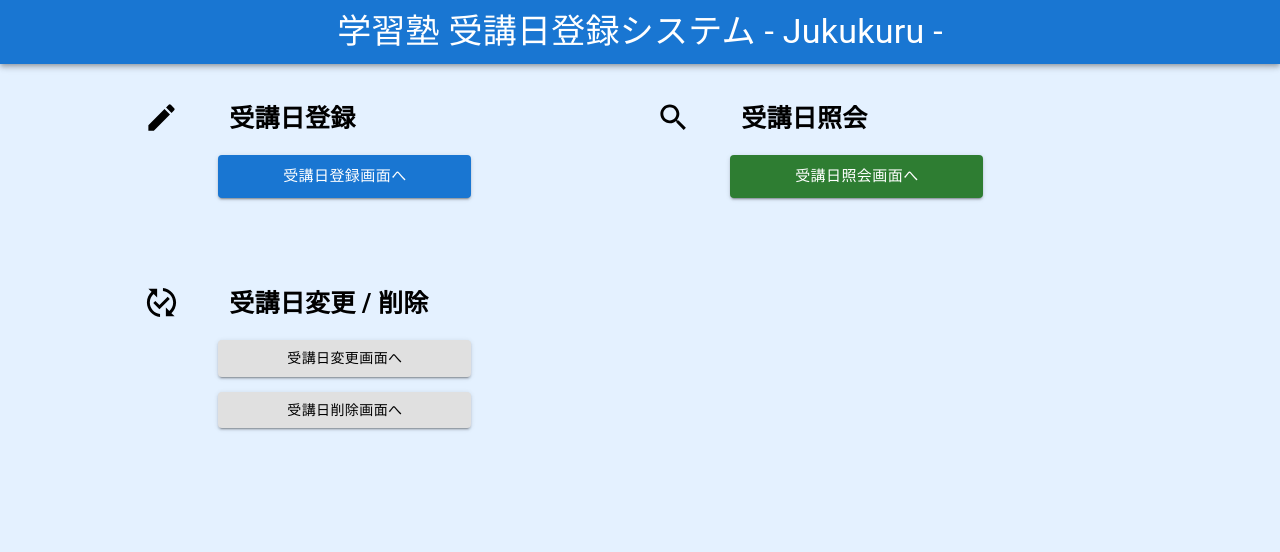
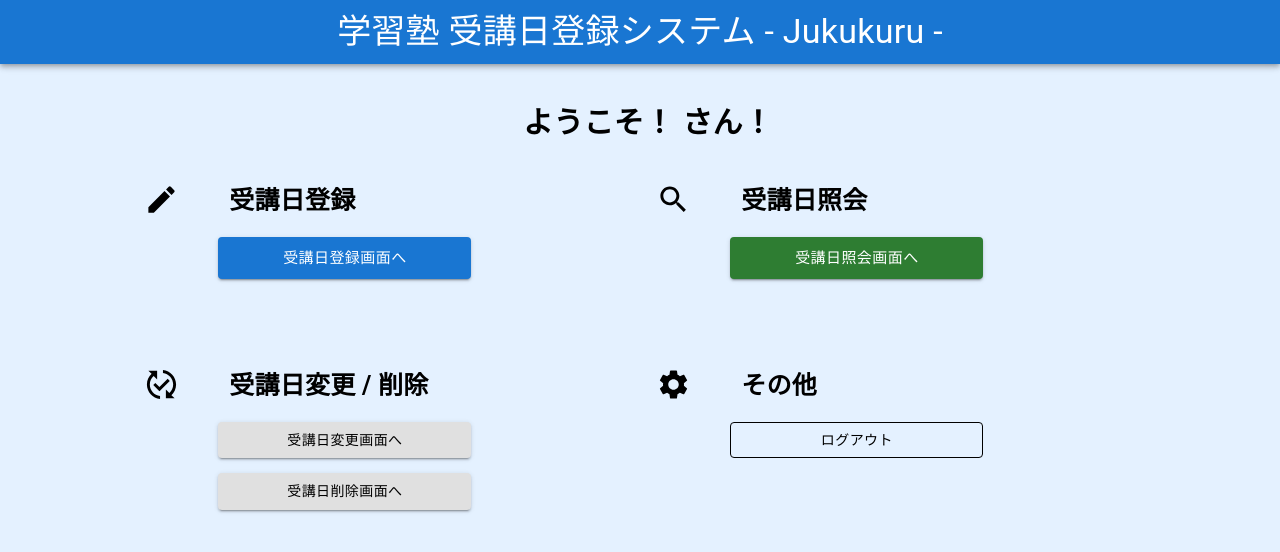
Before and after one commit to EijiToriki/JukuKuru_React-Spring, a React (Create React App) app in the folder 02_frontend/: page /menu in a window 1280 px wide. Shown: the top 552 px of the page. Built offline with nearby package versions, Linux system fonts and the light colour scheme.

Commit message:
メニュー画面の整理、ボタンの活性、非活性に関する処理。

```diff
--- a/02_frontend/src/common/FormArea.js
+++ b/02_frontend/src/common/FormArea.js
@@ -12,7 +12,7 @@ export default function FormArea({cnt, handleDateList, setHandleDateList, handle
           labelId="delete-dates"
           id="delete-date"
           value={handleDateList[cnt]}
-          label="date"
+          label="来塾日"
           onChange={(event) => handleSelectBoxChange(event, cnt, handleDateList, setHandleDateList)}
         >
           {
--- a/02_frontend/src/components/Login.js
+++ b/02_frontend/src/components/Login.js
@@ -32,6 +32,7 @@ export default function Login() {
         localStorage.setItem("teacherId", res.data.teacher_id)
         localStorage.setItem("classroomId", res.data.classroom_id)
         localStorage.setItem("name", res.data.name)
+        localStorage.setItem("registerFlag", res.data.register_flag)
         navigate("/menu")
       }else{
         console.log("ログイン失敗")
--- a/02_frontend/src/components/Menu.js
+++ b/02_frontend/src/components/Menu.js
@@ -1,32 +1,53 @@
-import { Box, Button, Grid, Typography } from '@mui/material'
-import React from 'react'
+import { Alert, Box, Button, Grid, Typography } from '@mui/material'
+import React, { useState } from 'react'
 import CreateIcon from '@mui/icons-material/Create';
 import SearchIcon from '@mui/icons-material/Search';
 import PublishedWithChangesIcon from '@mui/icons-material/PublishedWithChanges';
+import SettingsIcon from '@mui/icons-material/Settings';
 import { useNavigate } from 'react-router-dom';
 
 export default function Menu() {
+  const [alertFlag, setAlertFlag] = useState(false)
+
   const navigate = useNavigate()
+  const studentName = localStorage.getItem("name")
+  const registerFlag = localStorage.getItem("registerFlag")
 
   const handleRegister = () =>{
     navigate("/register")
   }
 
-  const handleInquiry = () =>{
-    navigate("/inquiry")
+  const handleLogout = () =>{
+    localStorage.clear()
+    navigate("/")
   }
 
-  const handleChange = () =>{
-    navigate("/change")
+  const moveFuctionScreen = (prefix) => {
+    console.log(registerFlag)
+    if(registerFlag === "1"){
+      navigate(prefix)
+    }else{
+      setAlertFlag(true)
     }
-
-  const handleDelete = () =>{
-    navigate("/delete")
   }
 
 
   return (
+    <>
+      {
+      alertFlag ?
+        <Alert severity="warning" onClose={() => {setAlertFlag(false)}} width='80%'>
+          「受講日登録画面」より、受講日の登録を行ってください。
+        </Alert>
+      :
+        <></>
+      }
       <Grid container spacing={2} width="80%" margin="auto">
+        <Grid item xs={12} marginTop="2%">
+          <Typography fontWeight="bold" fontSize="30px" textAlign="center">
+              ようこそ！ {studentName} さん！
+          </Typography>
+        </Grid>
         <Grid item xs={1} marginTop="2%">
           <CreateIcon fontSize='large' />
         </Grid>
@@ -47,13 +68,19 @@ export default function Menu() {
 
         <Grid item xs={6}>
           <Box marginLeft="15%">
+            {
+              registerFlag==="1" ?
+                <Button variant="contained" style={{width: "60%"}} size='large' disabled>受講日登録画面へ</Button>
+              :
                 <Button variant="contained" style={{width: "60%"}} size='large' onClick={handleRegister}>受講日登録画面へ</Button>
+            }
+
           </Box>
         </Grid>
 
         <Grid item xs={6}>
           <Box marginLeft="15%">
-          <Button variant="contained" style={{width: "60%"}} color="success" size='large' onClick={handleInquiry}>受講日照会画面へ</Button>
+            <Button variant="contained" style={{width: "60%"}} color="success" size='large' onClick={() => moveFuctionScreen("/inquiry")}>受講日照会画面へ</Button>
           </Box>
         </Grid>
 
@@ -61,26 +88,36 @@ export default function Menu() {
         <Grid item xs={1} marginTop="7%">
           <PublishedWithChangesIcon fontSize='large' />
         </Grid>
-      <Grid item xs={11} marginTop="7%">
+        <Grid item xs={5} marginTop="7%">
           <Typography fontWeight="bold" fontSize="25px">
             受講日変更 / 削除
           </Typography>
         </Grid>
 
+        <Grid item xs={1} marginTop="7%">
+          <SettingsIcon fontSize='large' />
+        </Grid>
+        <Grid item xs={5} marginTop="7%">
+          <Typography fontWeight="bold" fontSize="25px">
+            その他
+          </Typography>
+        </Grid>
+
         <Grid item xs={6}>
           <Box marginLeft="15%">
-          <Button variant="contained" color="inherit" style={{width: "60%"}} onClick={handleChange}>受講日変更画面へ</Button>
+            <Button variant="contained" color="inherit" style={{width: "60%"}} onClick={() => moveFuctionScreen("/change")}>受講日変更画面へ</Button>
           </Box>
           <Box marginLeft="15%" marginTop="3%">
-          <Button variant="contained" color="inherit" style={{width: "60%"}} onClick={handleDelete}>受講日削除画面へ</Button>
+            <Button variant="contained" color="inherit" style={{width: "60%"}} onClick={() => moveFuctionScreen("/delete")}>受講日削除画面へ</Button>
           </Box>
         </Grid>
 
-      <Grid item xs={6} >
-        <Box marginRight="15%">
-
+        <Grid item xs={6}>
+          <Box marginLeft="15%">
+            <Button variant="outlined" color="inherit" style={{width: "60%"}} onClick={handleLogout}>ログアウト</Button>
           </Box>
         </Grid>
       </Grid>
+    </>
   )
 }
--- a/02_frontend/src/components/RegisterScreen.js
+++ b/02_frontend/src/components/RegisterScreen.js
@@ -68,9 +68,8 @@ export default function RegisterScreen() {
         postClassIds.push(selectIconId)
       }
     }
-    console.log(studentId)
-    console.log(postClassIds)
     registerDateToServer(studentId, postClassIds)
+    localStorage.setItem("registerFlag", 1)
     navigate("/menu")
   }
 
--- a/02_frontend/src/methods/commonProcess.js
+++ b/02_frontend/src/methods/commonProcess.js
@@ -1,4 +1,3 @@
-
 /*
 授業日と授業時間から授業IDを返す
 
```
Also changed, not shown: 2 other files (tests, documents, lock files or other folders). Lines whose indentation alone changed are shown as unchanged.
